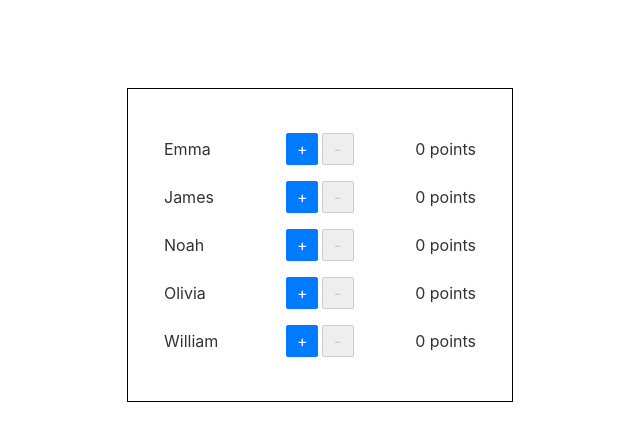
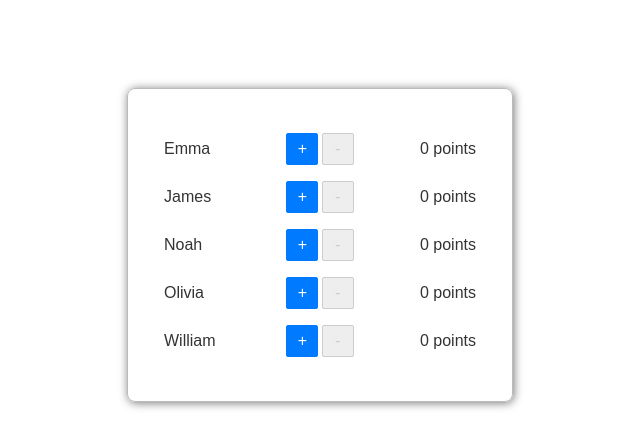
Before and after one commit to surfingtonio/svelte-leaderboard, a Svelte app: page / in a window 1280 px wide. Shown: the top 448 px of the page, without its empty margins (320-960 px from the left). Built offline with nearby package versions, Linux system fonts and the light colour scheme.

Commit message:
Some styling updates.

```diff
--- a/src/components/Leaderboard.svelte
+++ b/src/components/Leaderboard.svelte
@@ -23,7 +23,10 @@
 
 <style>
   .leaderboard {
-    border: 1px solid #000;
+    border: 1px solid #bbb;
+    border-radius: 0.5rem;
+    box-shadow: 1px 1px 10px #777;
+    font-family: Arial, Helvetica, sans-serif;
     list-style: none;
     margin: 5rem auto 0;
     padding: 2rem;
--- a/src/components/LeaderboardItem.svelte
+++ b/src/components/LeaderboardItem.svelte
@@ -3,7 +3,6 @@
 
   export let user;
   const dispatch = createEventDispatcher();
-
 </script>
 
 <style>
@@ -31,6 +30,7 @@
     background: #007bff;
     border: 1px solid #007bff;
     color: #fff;
+    cursor: pointer;
     height: 2rem;
     line-height: 1;
     margin: 0 0.1rem;
@@ -40,6 +40,7 @@
     background: #eee;
     border: 1px solid #ccc;
     color: #ccc;
+    cursor: auto;
   }
 </style>
 
```
